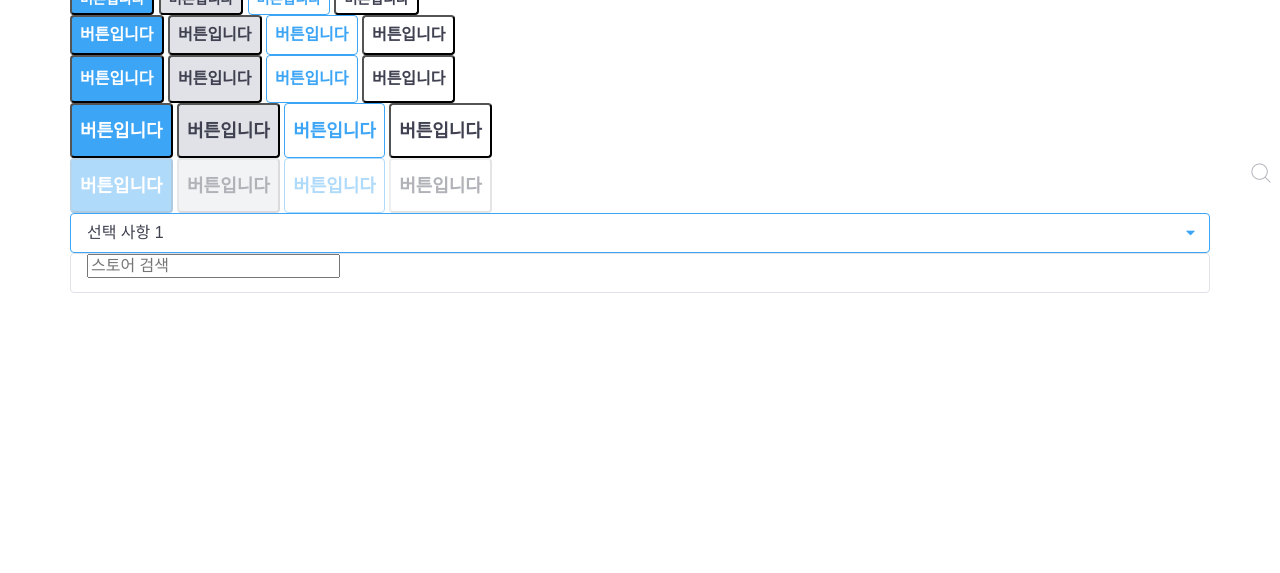
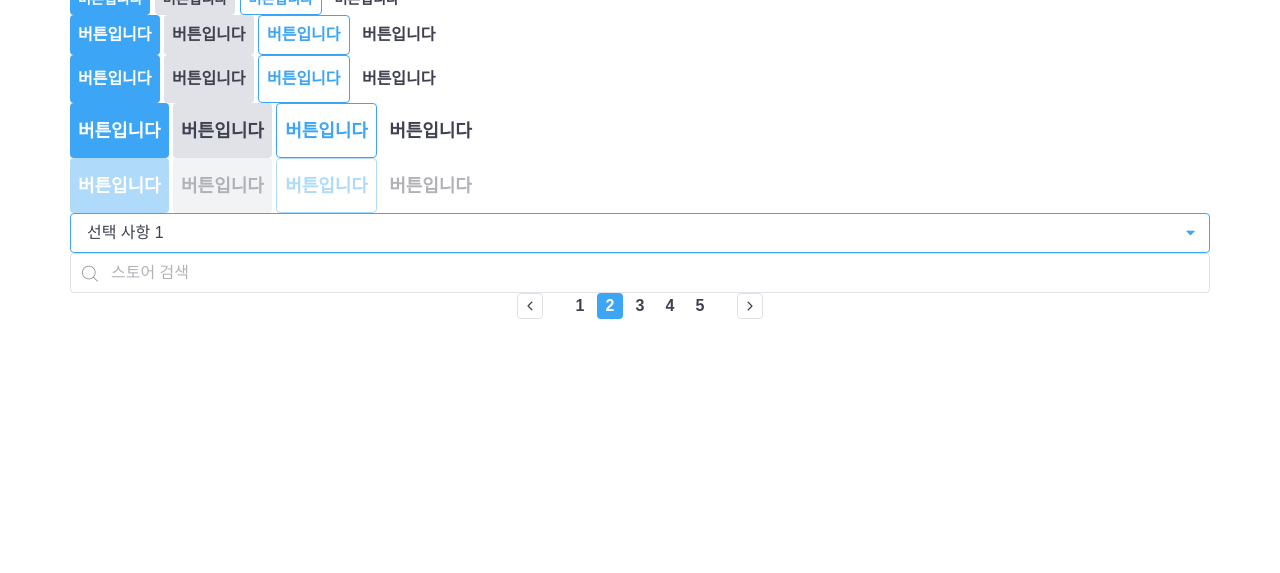
Before and after one commit to Choi-hongyoul/tomorrowhouse, a website: page index.html in a window 1280 px wide. Shown: the part 227-800 px from the top of the page. Drawn offline with Linux system fonts and the light colour scheme; files whose address does not match are found by name.

Commit message:
Set pagenation.scss

```diff
--- a/index.html
+++ b/index.html
@@ -24,10 +24,10 @@
 
     <div>
         <div class="avatar-32">
-            <img src="./assets/images/img-user-01.jpg" alt="4dollor">
+            <img src="./assets/images/img-user-02.jpg" alt="4dollor">
         </div>
         <div class="avatar-24">
-            <img src="./assets/images/img-user-01.jpg" alt="4dollor">
+            <img src="./assets/images/img-user-02.jpg" alt="4dollor">
         </div>
     </div>
 
@@ -145,7 +145,32 @@
     </div>
 
 
+<div class="pagenation">
+    <button type="button" class="page-control page-prev">
+        <i class="ic-chevron"></i>
+    </button>
+    <ol class="page-list">
+        <li class="page-item">
+            <a href="/">1</a>
+        </li>
+        <li class="page-item is-active">
+            <a href="/">2</a>
+        </li>
+        <li class="page-item">
+            <a href="/">3</a>
+        </li>
+        <li class="page-item">
+            <a href="/">4</a>
+        </li>
+        <li class="page-item">
+            <a href="/">5</a>
+        </li>
+    </ol>
+<button type="button" class="page-control page-next">
+    <i class="ic-chevron"></i>
+</button>
 
+</div>
 
 
 
--- a/styles/base/_reset.scss
+++ b/styles/base/_reset.scss
@@ -29,4 +29,8 @@ table {
 
 a,button {
     cursor: pointer;
+    text-decoration: none;
+    color: inherit;
+    background-color: transparent;
+    border: none;
 }
--- a/styles/main.scss
+++ b/styles/main.scss
@@ -19,6 +19,7 @@
 @import './modules/price';
 @import './modules/buttons';
 @import './modules/forms';
+@import './modules/pagenation';
 
 
 
--- /dev/null
+++ b/styles/modules/_pagenation.scss
@@ -0,0 +1,81 @@
+%page-item-base {
+    @include inline-flexbox;
+    @include text-style(16,$primary);
+
+    height: 26px;
+    font-weight: 700;
+    background-color: $white;
+    border-radius: 4px;
+}
+
+.pagenation {
+    @include flexbox;
+
+    .page-list {
+        @include flexbox;
+
+        .page-item {
+            margin-right: 4px;
+
+            &.is-active{
+                a,button {
+                    color: $white !important; //1) 대신
+                    background-color: $blue;
+
+                    //1)  &:hover {
+                    //     color: $white;
+                    // }
+                }
+            }
+
+            &:last-child {
+                margin-right: 0;
+            }
+        }
+
+        a,button {
+            @extend %page-item-base;
+            min-width: 26px;
+            padding: 0 4px;
+
+            &:hover {
+                color: $blue;
+                // background-color: $;
+            }
+        }
+    }
+
+    .page-control {
+        @extend %page-item-base;
+        width: 26px;
+        border: 1px solid $border;
+
+        &.page-prev {
+            margin-right:24px;
+
+            .ic-chevron {
+                transform: rotate(90deg);
+            }
+        }
+
+        &.page-next {
+            margin-left:24px;
+
+            .ic-chevron {
+                transform: rotate(-90deg);
+            }
+        }
+
+
+        &:hover {
+            opacity: 0.4;
+        }
+
+        .ic-caret {
+            font-size: 20px;
+
+        }
+
+
+    }
+}
```
Also changed, not shown: style.css, 1 other file.
